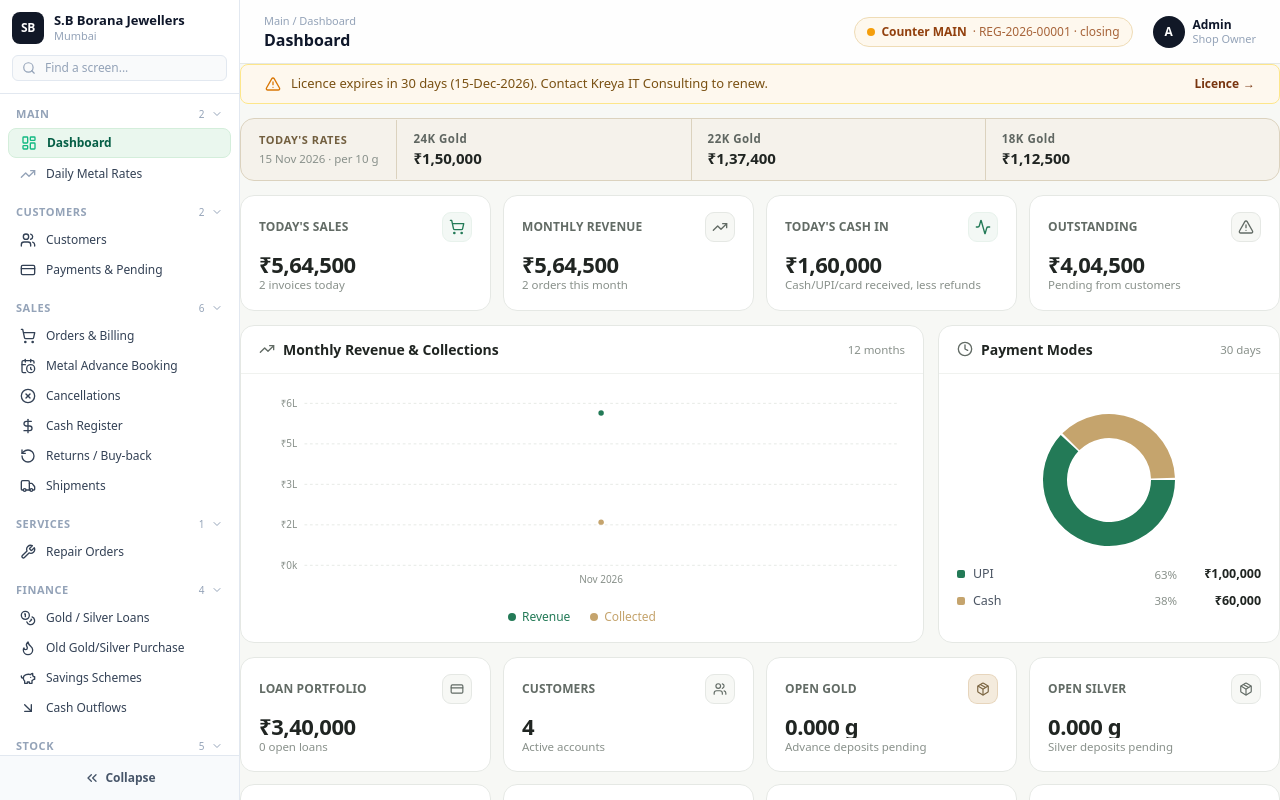
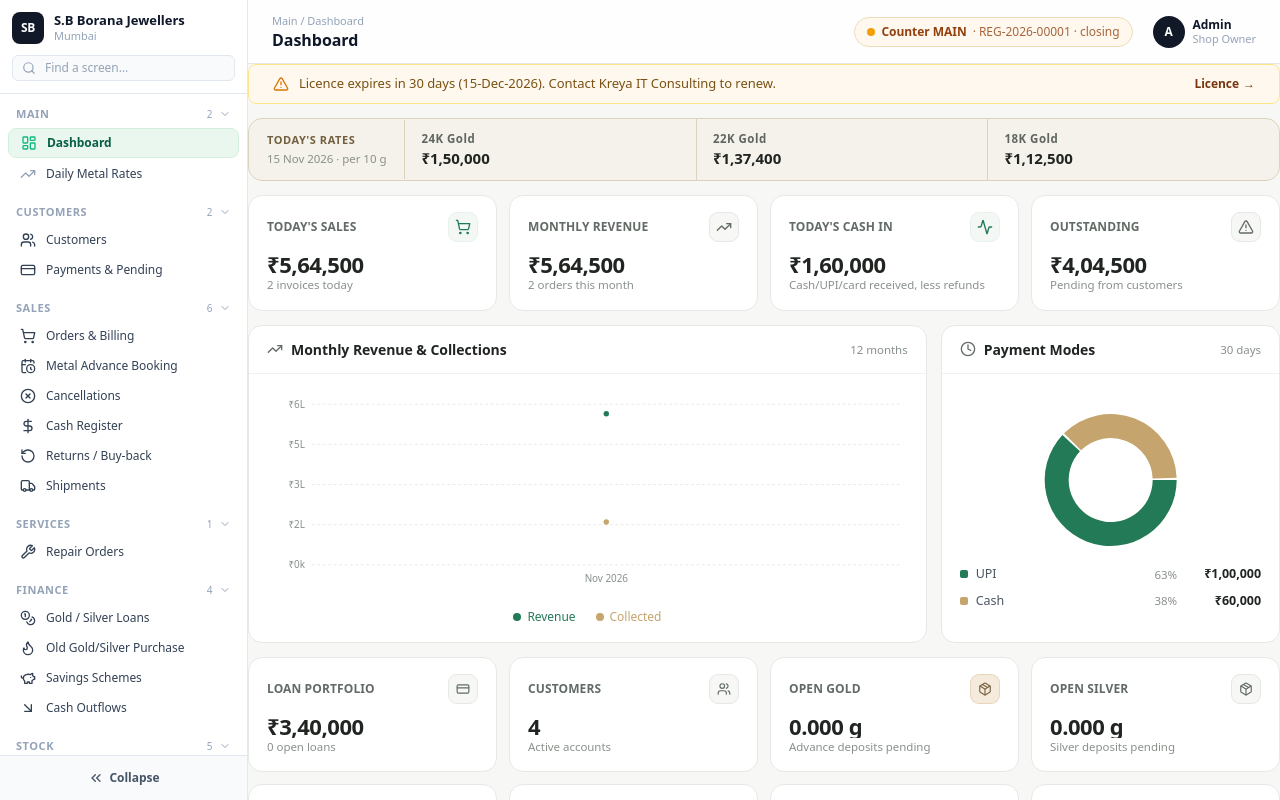
Before and after one commit to Sujalshah46/Kreya-Ai-studio, a React (Vite) app: page / in a window 1280 px wide. Built offline with nearby package versions, Linux system fonts and the light colour scheme.

Commit message:
Match original ERP shell: Sidebar.tsx

```diff
--- a/src/components/layout/Sidebar.tsx
+++ b/src/components/layout/Sidebar.tsx
@@ -63,7 +63,7 @@ export const Sidebar: React.FC<SidebarProps> = ({
 
   return (
     <aside
-      className={`${collapsed ? 'w-14' : 'w-60'} bg-white border-r border-[#e2e8f0] flex flex-col h-screen select-none transition-all duration-200 z-10 shrink-0`}
+      className={`${collapsed ? 'w-[var(--sidebar-mini)]' : 'w-[var(--sidebar)]'} bg-white border-r border-[#e2e8f0] flex flex-col h-screen select-none transition-all duration-200 z-10 shrink-0`}
     >
       {/* Top Shop Brand Area Matching User Live PWA */}
       <div className="p-3 border-b border-[#e2e8f0] bg-white">
@@ -97,7 +97,8 @@ export const Sidebar: React.FC<SidebarProps> = ({
               type="text"
               value={searchQuery}
               onChange={(e) => setSearchQuery(e.target.value)}
-              placeholder="Find a screen..."
+              aria-label="Find a screen"
+              placeholder="Find a screen…"
               className="w-full bg-[#f9fafb] border border-slate-200 rounded-md pl-8 pr-2 py-1 text-xs text-slate-700 placeholder-slate-400 focus:outline-hidden focus:border-emerald-600 focus:bg-white"
             />
           </div>
```
